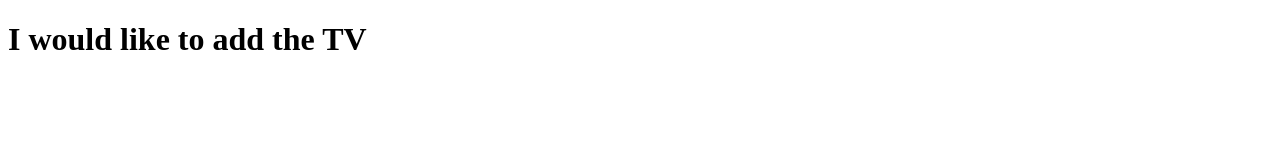
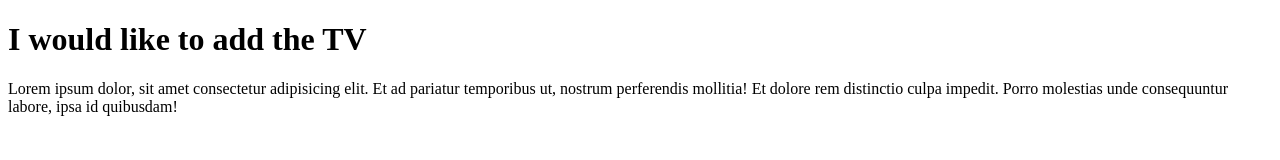
Before and after one commit to JawdLatif/Afghanistan_Page, a plain HTML site: page TV.html in a window 1280 px wide. Drawn offline with Linux system fonts and the light colour scheme.

Commit message:
New Project and Edit TV project

```diff
--- a/TV.html
+++ b/TV.html
@@ -7,5 +7,6 @@
 </head>
 <body>
     <h1>I would like to add the TV </h1>
+    <p>Lorem ipsum dolor, sit amet consectetur adipisicing elit. Et ad pariatur temporibus ut, nostrum perferendis mollitia! Et dolore rem distinctio culpa impedit. Porro molestias unde consequuntur labore, ipsa id quibusdam!</p>
 </body>
 </html>
```
Also changed, not shown: City.html (added).
